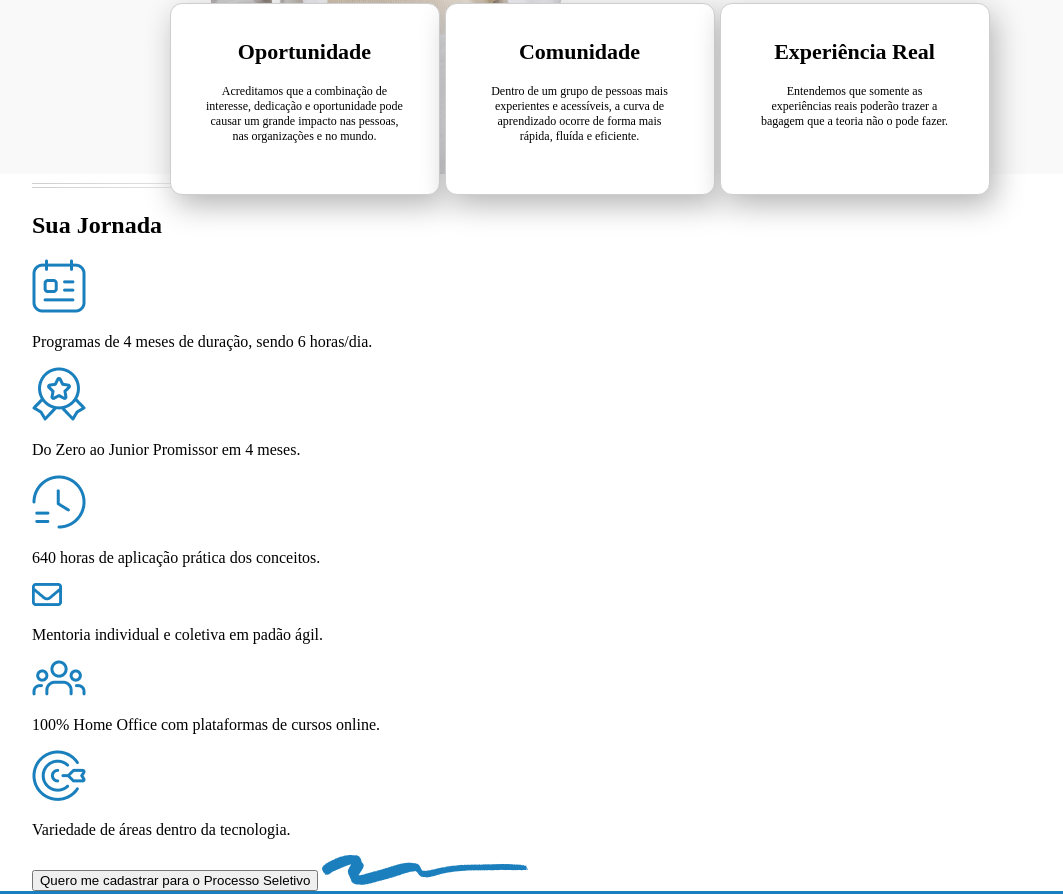
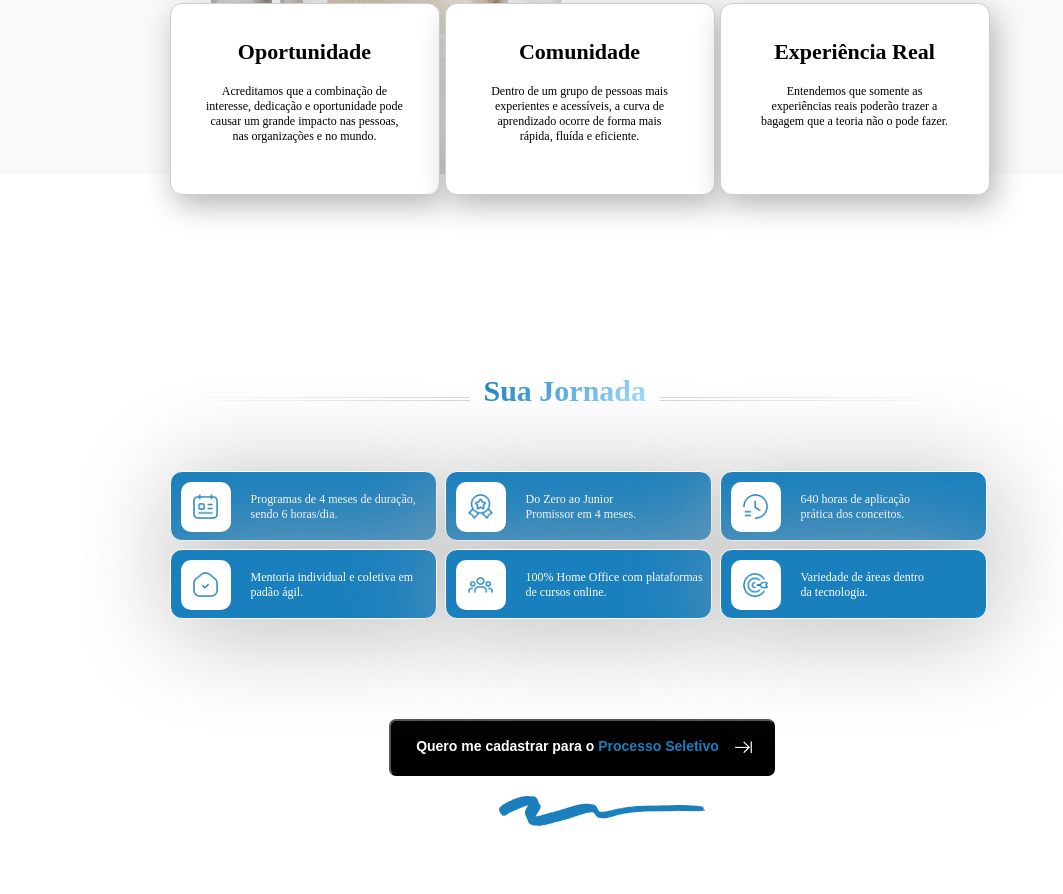
Before and after one commit to mara-vicentina/projectmara, a plain HTML site: page index.html in a window 1280 px wide. Shown: the part 1999-2893 px from the top of the page, without its empty margins (58-1121 px from the left). Drawn offline with Linux system fonts and the light colour scheme; a web font is replaced by a local one.

Commit message:
Iniciando e finalizando a seção Sua Jornada

```diff
--- a/css/style.css
+++ b/css/style.css
@@ -328,6 +328,128 @@ input[name="estado"] {
     margin-top: 0;
 }
 
+
+/*Sua Jornada*/
+
+.container-jornada {
+    margin: 0 auto;
+    width: 825px;
+    height: 800px;
+}
+
+.container-jornada h2 {
+    font-size: 30px;
+    font-family: 'NotoSans-Medium';
+    background: -webkit-linear-gradient(0.90turn, #1A7FBD, #A4DCFF);
+    -webkit-background-clip: text;
+    -webkit-text-fill-color: transparent;
+    text-align: center;
+    margin-top: 200px;
+    display: inline-block;
+}
+
+.vector2 {
+    display: inline-block;
+    width: 300px;
+    transform: rotate(180deg);
+    margin-right: 10px;
+}
+
+.vector3 {
+    display: inline-block;
+    width: 300px;
+    margin-left: 10px;
+}
+
+.container-jornada button {
+    padding: 17px 20px 17px 25px;
+    font-size: 14px;
+    background-color: #000;
+    text-align: center;
+    text-decoration: none;
+    color: #FFF;
+    border-radius: 7px;
+    cursor: pointer;
+    margin: 100px auto 20px auto;
+    display: block;
+    font-weight: bold;
+}
+
+.container-jornada button:hover {
+    cursor: pointer;
+}
+
+.container-jornada button a {
+    text-decoration: none;
+    color: #1A7FBD;
+}
+
+.container-jornada button a:hover{
+    text-decoration: underline;
+}
+
+.container-jornada button img{
+    width: 19px;
+    height: auto;
+    float: right;
+    margin-left: 15px;
+}
+
+.container-groupboxes-jornada {
+    height: 156px;
+    margin-top: 30px;
+}
+
+.box-jornada {
+    width: 265px;
+    height: 68px;
+    margin: 8px 8px 0 0;
+    padding: 0px;
+    background-color: #1A7FBD;
+    border-radius: 12px;
+    display: inline-block;
+    float: left;
+    border: 1px #FFF solid;
+    box-shadow: 5px 10px 100px #b4b4b5;;
+}
+
+.box-img-jornada {
+    margin: 10px 0 auto 10px;
+    width:50px;
+    height: 50px;
+    background-color: #FFF;
+    border-radius: 10px;
+    display: inline-block;
+    position: relative;
+}
+
+.box-img-jornada img {
+    width: 25px;
+    height: auto;
+    position: absolute;
+    margin: auto;
+    top: 0;
+    left: 0;
+    right: 0;
+    bottom: 0;
+}
+
+.texto-jornada {
+    width: 185px;
+    margin-top: 8px;
+    font-size: 12px;
+    font-family: 'NotoSans-Light';
+    color: #FFF;
+    text-align: left;
+    float: right;
+    display: inline-block;
+}
+
+.vector1 {
+    float: right;
+    margin-right: 290px;
+}
+
 /*Objetivos*/
 .container-objetivos {
     margin: 0 auto;
@@ -368,7 +490,6 @@ footer button {
     cursor: pointer;
     border: 1px #1A7FBD solid;
     float: right;
-
 }
 
 footer button:hover {
--- a/index.html
+++ b/index.html
@@ -162,55 +162,72 @@
 
         <div class="container-full-width bg-white">
             <section class="container-width">
+                <div class="container-jornada">
+                        <img class="vector2" src="assets_netuno/elements/Vector2.png" alt="Vector2">
+                        <h2>Sua Jornada</h2>
+                        <img class="vector3" src="assets_netuno/elements/Vector2.png" alt="Vector2">
 
-                <img class="elemento" src="assets_netuno/elements/Vector2.png" alt="Vector2">
-
-                <h2>Sua Jornada</h2>
+                    <div class="container-groupboxes-jornada">
                         <div class="box-jornada">
-                    <div class="box-icons">
-                        <img class="icons" src="assets_netuno/icons/calendario.png" alt="Calendário">
+                            <div class="box-img-jornada">
+                                <img src="assets_netuno/icons/calendario.png" alt="Calendário">
                             </div>
+                            <div class="texto-jornada">
                                 <p>Programas de 4 meses de duração, sendo 6 horas/dia.</p>
+                            </div>
                         </div>
 
                         <div class="box-jornada">
-                    <div class="box-icons">
-                        <img class="icons" src="assets_netuno/icons/medalha.png" alt="Medalha">
+                            <div class="box-img-jornada">
+                                <img src="assets_netuno/icons/medalha.png" alt="Medalha">
                             </div>
-                    <p>Do Zero ao Junior Promissor em 4 meses.</p>
+                            <div class="texto-jornada">
+                                <p>Do Zero ao Junior  <br> Promissor em 4 meses.</p>
+                            </div>
                         </div>
 
                         <div class="box-jornada">
-                    <div class="box-icons">
-                        <img class="icons" src="assets_netuno/icons/relogio.png" alt="Relógio">
+                            <div class="box-img-jornada">
+                                <img src="assets_netuno/icons/relogio.png" alt="Relógio">
                             </div>
-                    <p>640 horas de aplicação prática dos conceitos.</p>
+                            <div class="texto-jornada">
+                                <p>640 horas de aplicação <br> prática dos conceitos.</p>
+                            </div>
                         </div>
 
                         <div class="box-jornada">
-                    <div class="box-icons">
-                        <img class="icons" src="assets_netuno/icons/mail.png" alt="E-mail">
+                            <div class="box-img-jornada">
+                                <img src="assets_netuno/icons/home.png" alt="E-mail">
                             </div>
+                            <div class="texto-jornada">
                                 <p>Mentoria individual e coletiva em padão ágil.</p>
+                            </div>
                         </div>
 
                         <div class="box-jornada">
-                    <div class="box-icons">
-                        <img class="icons" src="assets_netuno/icons/group.png" alt="Grupo">
+                            <div class="box-img-jornada">
+                                <img src="assets_netuno/icons/group.png" alt="Grupo">
                             </div>
+                            <div class="texto-jornada">
                                 <p>100% Home Office com plataformas de cursos online.</p>
+                            </div>
                         </div>
 
                         <div class="box-jornada">
-                    <div class="box-icons">
-                        <img class="icons" src="assets_netuno/icons/target.png" alt="Grupo">
+                            <div class="box-img-jornada">
+                                <img src="assets_netuno/icons/target.png" alt="Target">
                             </div>
-                    <p>Variedade de áreas dentro da tecnologia.</p>
+                            <div class="texto-jornada">
+                                <p>Variedade de áreas dentro <br> da tecnologia.</p>
+                            </div>
+                        </div>
                     </div>
 
-                <button>Quero me cadastrar para o Processo Seletivo</button>
-
-                <img class="elemento" src="assets_netuno/elements/Vector1.png" alt="Vector1">
+                        <button>Quero me cadastrar para o <a href="#">Processo Seletivo</a>
+                            <img src="assets_netuno/icons/enter.png" alt="Enter">
+                        </button>
+                        <img class="vector1" src="assets_netuno/elements/Vector1.png" alt="Vector1">
+                </div>
             </section>
         </div>
 
```
Lines whose indentation alone changed are shown as unchanged.
